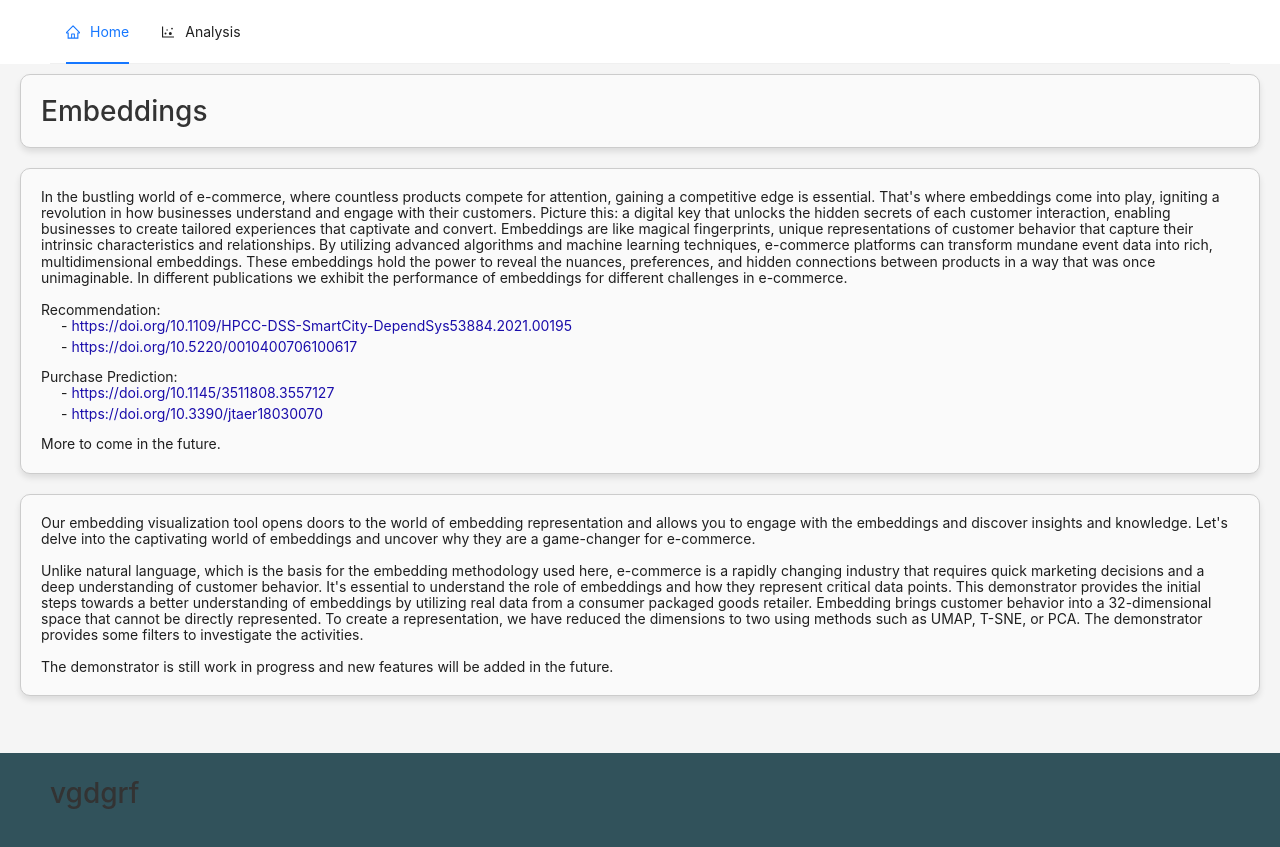
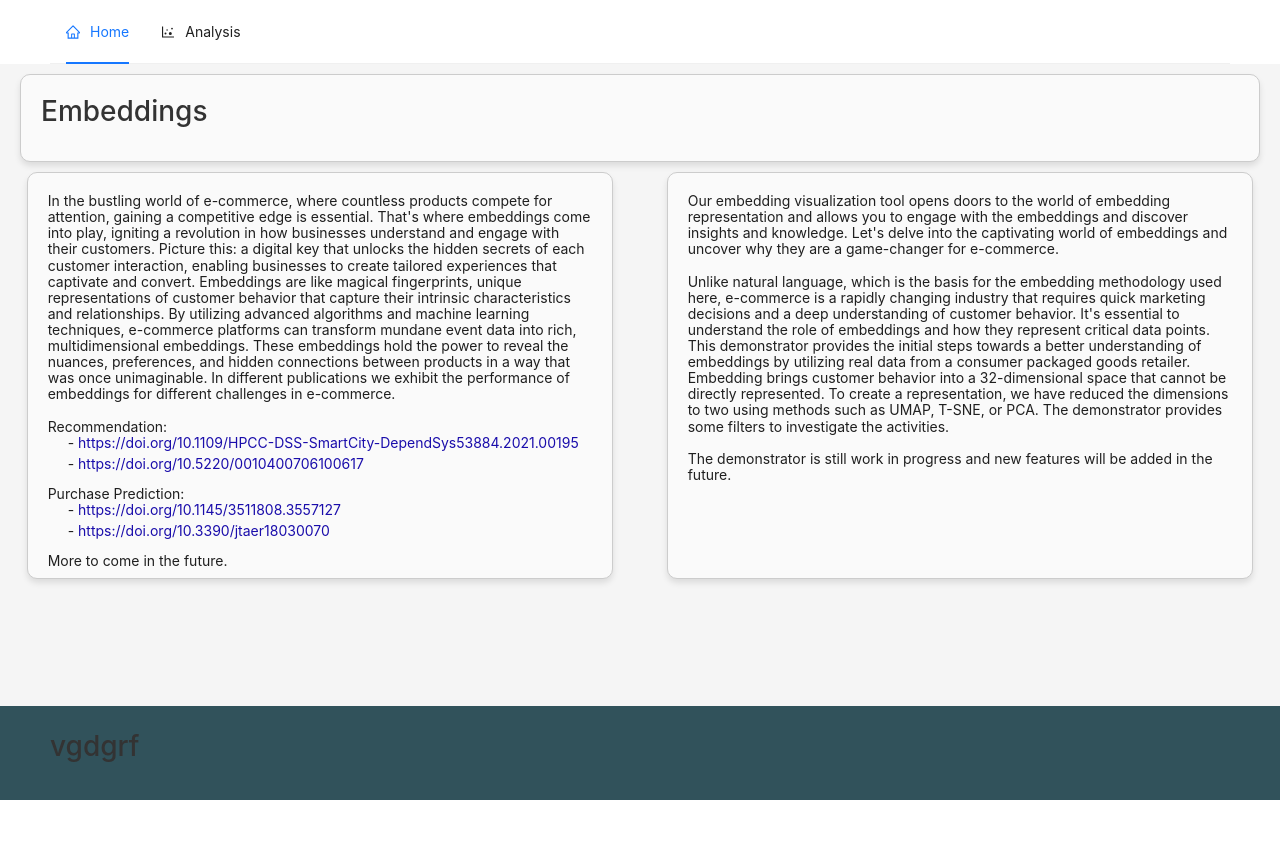
Before and after one commit to Lizoug/Breinify-demo, a React (Create React App) app in the folder frontend/: page / in a window 1280 px wide. After the commit the page ends 800 px from the top, so only its background shows below. Built offline with nearby package versions, Linux system fonts and the light colour scheme.

Commit message:
added home M

```diff
--- /dev/null
+++ b/frontend/src/components/pages/home_m.tsx
@@ -0,0 +1,46 @@
+import React from 'react';
+import { Row, Col } from 'antd';
+
+export default function Home_M() {
+    return (
+        <div className="">
+            <Row className="Box-Design">
+                <h2>Embeddings</h2>
+            </Row>
+            <Row justify={"space-around"}>
+                <Col span={11}>
+                    <p className="Box-Design_l">
+                        In the bustling world of e-commerce, where countless products compete for attention, gaining a competitive edge is essential. That's where embeddings come into play, igniting a revolution in how businesses understand and engage with their customers. Picture this: a digital key that unlocks the hidden secrets of each customer interaction, enabling businesses to create tailored experiences that captivate and convert. Embeddings are like magical fingerprints, unique representations of customer behavior that capture their intrinsic characteristics and relationships. By utilizing advanced algorithms and machine learning techniques, e-commerce platforms can transform mundane event data into rich, multidimensional embeddings. These embeddings hold the power to reveal the nuances, preferences, and hidden connections between products in a way that was once unimaginable.
+
+                        In different publications we exhibit the performance of embeddings for different challenges in e-commerce.
+                        <br />
+                        <br />
+                        Recommendation:
+                        <ul>
+                            <li>- <a href="https://doi.org/10.1109/HPCC-DSS-SmartCity-DependSys53884.2021.00195" target="_blank" rel="noopener noreferrer">https://doi.org/10.1109/HPCC-DSS-SmartCity-DependSys53884.2021.00195</a></li>
+                            <li>- <a href="https://doi.org/10.5220/0010400706100617" target="_blank" rel="noopener noreferrer">https://doi.org/10.5220/0010400706100617</a></li>
+                        </ul>
+                        Purchase Prediction:
+                        <ul>
+                            <li>- <a href="https://doi.org/10.1145/3511808.3557127" target="_blank" rel="noopener noreferrer">https://doi.org/10.1145/3511808.3557127</a></li>
+                            <li>- <a href="https://doi.org/10.3390/jtaer18030070" target="_blank" rel="noopener noreferrer">https://doi.org/10.3390/jtaer18030070</a></li>
+                        </ul>
+                        More to come in the future.
+                    </p>
+                </Col>
+                <Col span={11}>
+                    {/*<h2 className="">TEST?</h2>*/}
+                    <p className="Box-Design_l">
+                        Our embedding visualization tool opens doors to the world of embedding representation and allows you to engage with the embeddings and discover insights and knowledge. Let's delve into the captivating world of embeddings and uncover why they are a game-changer for e-commerce.
+                        <br />
+                        <br />
+                        Unlike natural language, which is the basis for the embedding methodology used here, e-commerce is a rapidly changing industry that requires quick marketing decisions and a deep understanding of customer behavior. It's essential to understand the role of embeddings and how they represent critical data points. This demonstrator provides the initial steps towards a better understanding of embeddings by utilizing real data from a consumer packaged goods retailer. Embedding brings customer behavior into a 32-dimensional space that cannot be directly represented. To create a representation, we have reduced the dimensions to two using methods such as UMAP, T-SNE, or PCA. The demonstrator provides some filters to investigate the activities.
+                        <br />
+                        <br />
+                        The demonstrator is still work in progress and new features will be added in the future.
+                    </p>
+                </Col>
+            </Row>
+        </div>
+    );
+}
--- a/frontend/src/components/pages/home_main.tsx
+++ b/frontend/src/components/pages/home_main.tsx
@@ -1,7 +1,7 @@
 import React from "react";
 import {useMediaQuery} from "react-responsive";
-import Home_Xxs from "./home_xxs";
-import Home_Xs from "./home_xs";
+import Home_S from "./home_s";
+import Home_M from "./home_m";
 //import Home_M from "./home_m";
 //import Home_L from "./home_l";
 //import Home_Xl from "./home_xl";
@@ -9,16 +9,14 @@ import Home_Xs from "./home_xs";
 
 
 export default function Size_home() {
-    const size_xxs = useMediaQuery({query: "(max-device-width: 479px)"});
-    const size_xs = useMediaQuery({query: "(min-device-width: 480px) and (max-device-width: 768px)"});
+    const size_s = useMediaQuery({query: "(min-device-width: 479px) and (max-device-width: 768px)"});
     const size_m = useMediaQuery({query: "(min-device-width: 769px) and (max-device-width: 1024px"});
     const size_l = useMediaQuery({query: "(min-device-width: 1025px) and (max-device-width: 1599px)"});
     const size_xl= useMediaQuery({query: "(min-device-width: 1600px) and (max-device-width: 1919px)"});
 
-    if (size_xxs) return <Home_Xxs />;
-    if (size_xs) return <Home_Xs />;
-    //if (size_m) return <Home_M />;
+    if (size_s) return <Home_S />;
+    if (size_m) return <Home_M />;
     //if (size_l) return <Home_L />;
     //if (size_xl) return <Home_Xl />
-    return <Home_Xs />;
+    return <Home_M />;
 }
--- a/frontend/src/components/pages/home_xxs.tsx
+++ b/frontend/src/components/pages/home_s.tsx
@@ -1,7 +1,7 @@
 import React from 'react';
 import { Row, Col } from 'antd';
 
-export default function Home_Xss() {
+export default function Home_S() {
     return (
         <div className="">
             <h2 className="Box-Design">Embeddings</h2>
--- a/frontend/src/components/pages/home_xs.tsx
+++ /dev/null
@@ -1,52 +0,0 @@
-import React from 'react';
-import { Row, Col } from 'antd';
-
-export default function Home_Xs() {
-    return (
-        <div className="">
-            <h2 className="Box-Design">Embeddings</h2>
-            <Row justify={"center"} className="">
-
-                <p className="Box-Design">
-                    In the bustling world of e-commerce, where countless products compete for attention, gaining a competitive edge is essential. That's where embeddings come into play, igniting a revolution in how businesses understand and engage with their customers. Picture this: a digital key that unlocks the hidden secrets of each customer interaction, enabling businesses to create tailored experiences that captivate and convert. Embeddings are like magical fingerprints, unique representations of customer behavior that capture their intrinsic characteristics and relationships. By utilizing advanced algorithms and machine learning techniques, e-commerce platforms can transform mundane event data into rich, multidimensional embeddings. These embeddings hold the power to reveal the nuances, preferences, and hidden connections between products in a way that was once unimaginable.
-
-                    In different publications we exhibit the performance of embeddings for different challenges in e-commerce.
-                    <br />
-                    <br />
-                    Recommendation:
-                    <ul>
-                        <li>- <a href="https://doi.org/10.1109/HPCC-DSS-SmartCity-DependSys53884.2021.00195" target="_blank" rel="noopener noreferrer">https://doi.org/10.1109/HPCC-DSS-SmartCity-DependSys53884.2021.00195</a></li>
-                        <li>- <a href="https://doi.org/10.5220/0010400706100617" target="_blank" rel="noopener noreferrer">https://doi.org/10.5220/0010400706100617</a></li>
-                    </ul>
-                    Purchase Prediction:
-                    <ul>
-                        <li>- <a href="https://doi.org/10.1145/3511808.3557127" target="_blank" rel="noopener noreferrer">https://doi.org/10.1145/3511808.3557127</a></li>
-                        <li>- <a href="https://doi.org/10.3390/jtaer18030070" target="_blank" rel="noopener noreferrer">https://doi.org/10.3390/jtaer18030070</a></li>
-                    </ul>
-                    More to come in the future.
-                </p>
-            </Row>
-            <Row className="">
-                {/*<h2 className="">TEST?</h2>*/}
-                <p className="Box-Design">
-                    Our embedding visualization tool opens doors to the world of embedding representation and allows you to engage with the embeddings and discover insights and knowledge. Let's delve into the captivating world of embeddings and uncover why they are a game-changer for e-commerce.
-                    <br />
-                    <br />
-                    Unlike natural language, which is the basis for the embedding methodology used here, e-commerce is a rapidly changing industry that requires quick marketing decisions and a deep understanding of customer behavior. It's essential to understand the role of embeddings and how they represent critical data points. This demonstrator provides the initial steps towards a better understanding of embeddings by utilizing real data from a consumer packaged goods retailer. Embedding brings customer behavior into a 32-dimensional space that cannot be directly represented. To create a representation, we have reduced the dimensions to two using methods such as UMAP, T-SNE, or PCA. The demonstrator provides some filters to investigate the activities.
-                    <br />
-                    <br />
-                    The demonstrator is still work in progress and new features will be added in the future.
-                </p>
-            </Row>
-            <Row justify={"space-around"}>
-                <Col span={11}>
-                    <div className="">
-                        <p className="">
-                            <br /><br />
-                        </p>
-                    </div>
-                </Col>
-            </Row>
-        </div>
-    );
-}
```
